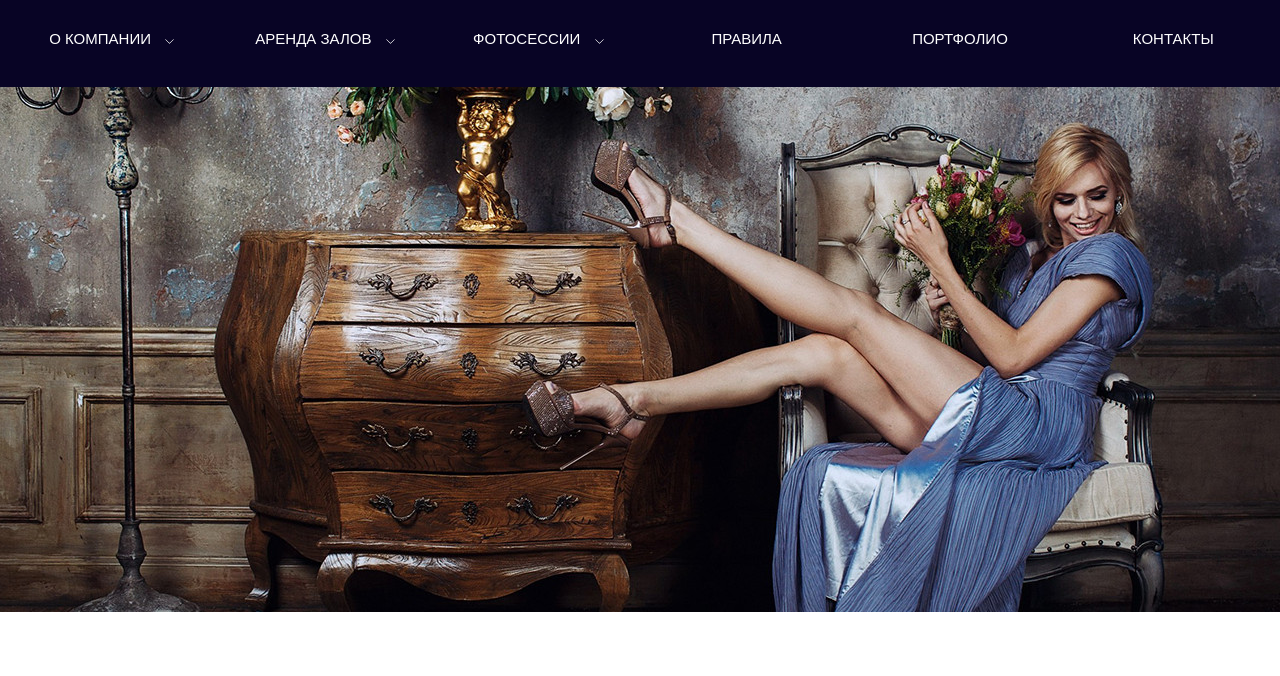
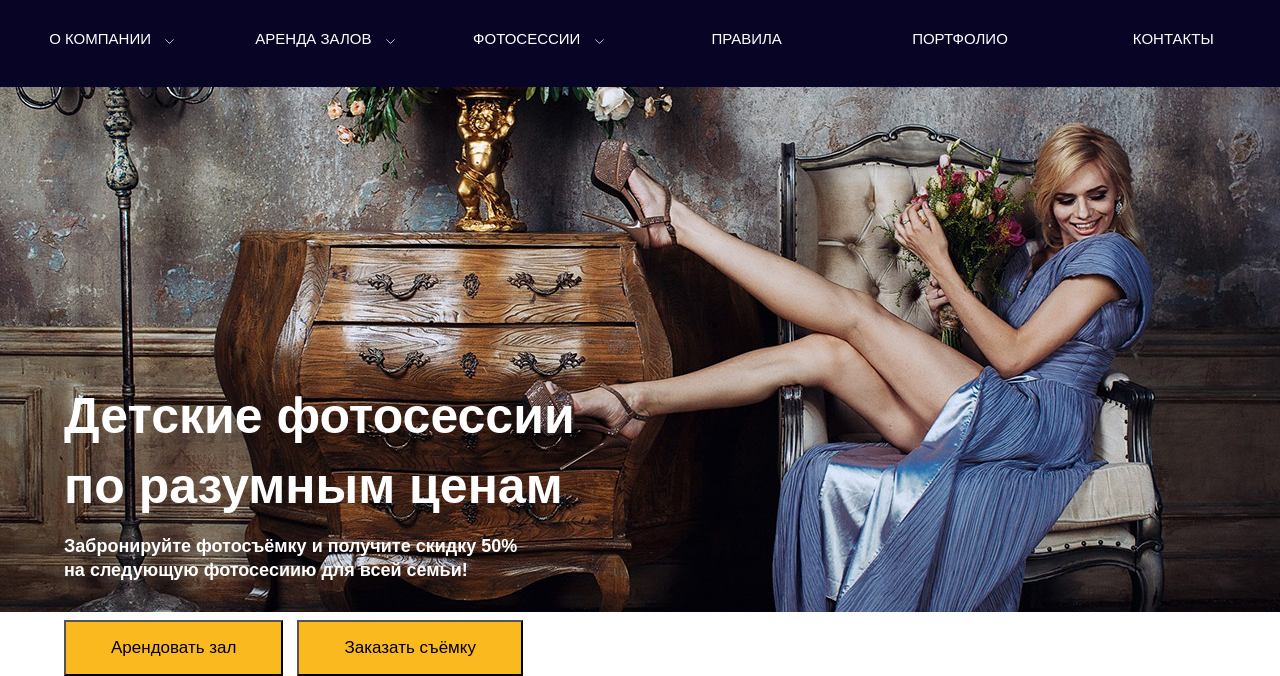
Before and after one commit to KovalevaTatyana/TianGroup, a plain HTML site: page index.html in a window 1280 px wide. Shown: the part 188-864 px from the top of the page. Before the commit the page ends 800 px from the top, so only its background shows below. Drawn offline with Linux system fonts and the light colour scheme.

Commit message:
add header start screen

```diff
--- a/index.html
+++ b/index.html
@@ -84,6 +84,23 @@
                         </li>
                     </ul>
                 </nav>
+                <section class="header_wrapper__start-screen">
+                    <div class="header_wrapper__start-screen_content">
+                        <div class="header_wrapper__start-screen_content_text">
+                            <h1 class="header_wrapper__start-screen_content_text__heading">
+                                Детские фотосессии по разумным ценам
+                            </h1>
+                            <p class="header_wrapper__start-screen_content_text__subheading">
+                                Забронируйте фотосъёмку и получите скидку 50% на следующую фотосесиию для всей семьи!
+                            </p>
+                            <div class="header_wrapper__start-screen_content_text__button-primary">
+                                <button class="button-primary__rent">Арендовать зал</button>
+                                <button class="button-primary__order">Заказать съёмку</button>
+                            </div>
+                        </div>
+                    </div>
+                </section>
+
             </div>
         </header>
     </body>
--- a/style.css
+++ b/style.css
@@ -117,3 +117,54 @@
     display: block;
     height: 25px;
 }
+.header_wrapper__start-screen_content {
+    max-width: 1280px;
+    margin: 0 auto;
+}
+.header_wrapper__start-screen_content_text {
+    padding-top: 23%;
+}
+.header_wrapper__start-screen_content_text__heading {
+    font-family: sans-serif;
+    font-style: normal;
+    font-weight: 600;
+    font-size: 50px;
+    line-height: 70px;
+    color: #FFFFFF;
+    margin-bottom: 1%;
+    margin-left: 5%;
+    max-width: 511px;
+}
+.header_wrapper__start-screen_content_text__subheading {
+    font-family: sans-serif;
+    font-style: normal;
+    font-weight: 600;
+    font-size: 18px;
+    line-height: 24px;
+    color: #FFFFFF;
+    margin-bottom: 3%;
+    margin-left: 5%;
+    max-width: 460px;
+}
+.header_wrapper__start-screen_content_text__button-primary {
+    margin-left: 5%;
+}
+.button-primary__rent,
+.button-primary__order {
+    font-family: sans-serif;
+    font-style: normal;
+    font-weight: 400;
+    font-size: 17px;
+    line-height: 22px;
+    color: #000000;
+    padding: 15px 45px;
+    background-color: #fab91e;
+    cursor: pointer;
+}
+.button-primary__rent {
+    margin-right: 10px;
+}
+.button-primary__rent:hover,
+.button-primary__order:hover {
+    background-color: #d39500;
+}
```
